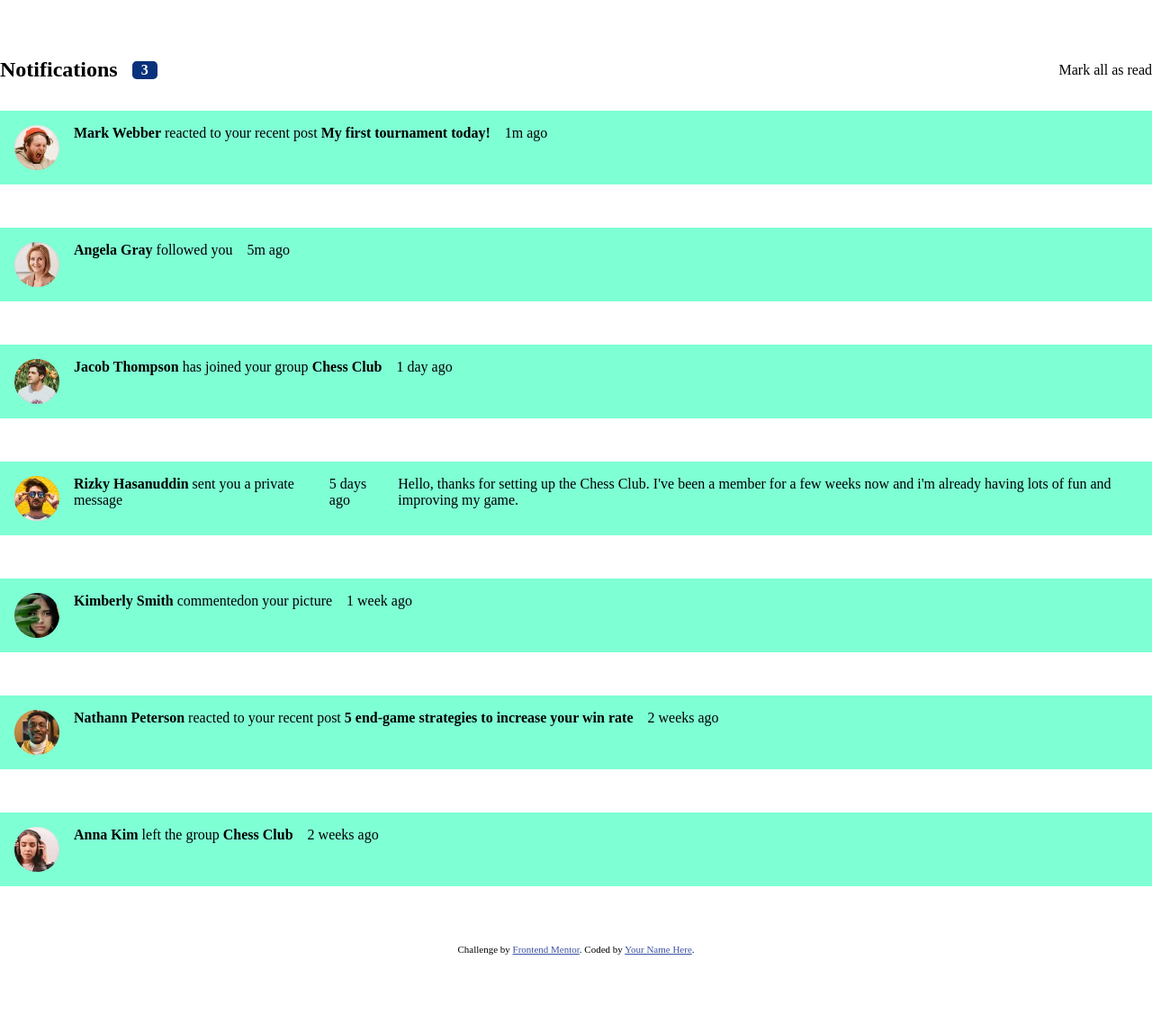
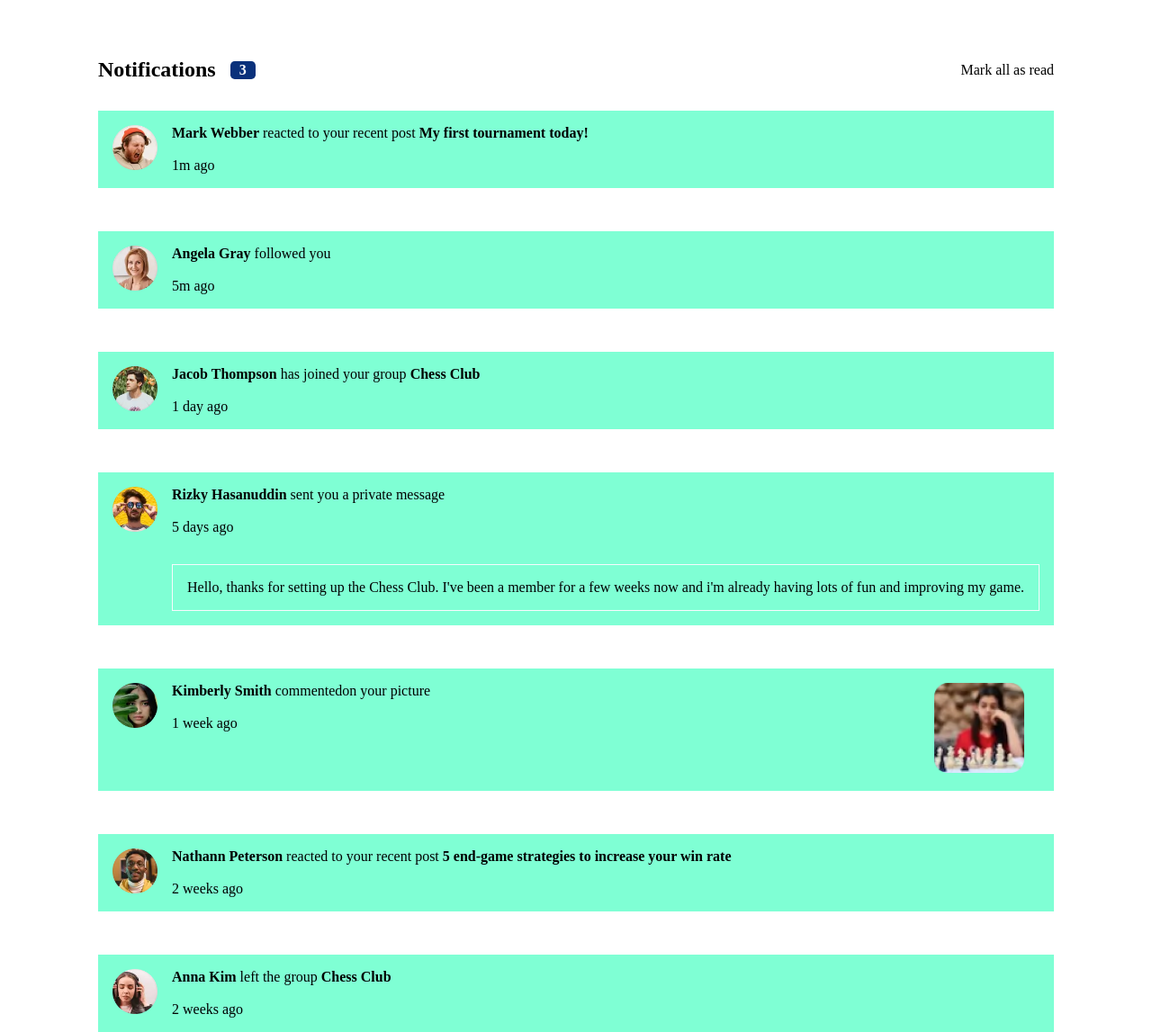
Before and after one commit to Erick384/Notifications-page, a plain HTML site: page index.html in a window 1280 px wide. Shown: the top 1147 px of the page at 90% size. Before the commit the page ends 1061 px from the top, so only its background shows below. Drawn offline with Linux system fonts and the light colour scheme.

Commit message:
Notifications-page Uploads

```diff
--- a/index.html
+++ b/index.html
@@ -53,37 +53,50 @@
             height="50px"
             width="50px"
           />
+          <div class="bdy2">
             <p>
               <b>Mark Webber</b> reacted to your recent post
               <b>My first tournament today!</b>
-          </p>
+            </p><br>
             <span>1m ago</span>
           </div>
+        </div>
+
+
         <div class="bdy">
           <img
             src="./assets/images/avatar-angela-gray.webp"
             height="50px"
             width="50px"
           />
-          <p><b>Angela Gray</b> followed you</p>
+          <div class="bdy2">
+            <p><b>Angela Gray</b> followed you</p><br>
             <span>5m ago</span>
           </div>
+        </div>
+
+
         <div class="bdy">
           <img
             src="./assets/images/avatar-jacob-thompson.webp"
             height="50px"
             width="50px"
           />
-          <p><b>Jacob Thompson</b> has joined your group <b>Chess Club</b></p>
+          <div class="bdy2">
+            <p><b>Jacob Thompson</b> has joined your group <b>Chess Club</b></p><br>
             <span>1 day ago</span>
           </div>
+        </div>
+
+
         <div class="bdy">
           <img
             src="./assets/images/avatar-rizky-hasanuddin.webp"
             height="50px"
             width="50px"
           />
-          <p><b>Rizky Hasanuddin</b> sent you a private message</p>
+          <div class="bdy2">
+            <p><b>Rizky Hasanuddin</b> sent you a private message</p><br>
             <span>5 days ago</span>
             <div class="rizky">
               <p>
@@ -93,14 +106,23 @@
               </p>
             </div>
           </div>
+        </div>
         <div class="bdy">
           <img
             src="./assets/images/avatar-kimberly-smith.webp"
             height="50px"
             width="50px"
           />
-          <p><b>Kimberly Smith</b> commentedon your picture</p>
+          <div class="bdykimberly">
+            <div class="bdy2">
+              <p><b>Kimberly Smith</b> commentedon your picture</p><br>
               <span>1 week ago</span>
+            </div>
+            <div class="kimberly">
+              <img src="./assets/images/image-chess.webp" height="100px" width="100px">
+            </div>
+          </div>
+
         </div>
         <div class="bdy">
           <img
@@ -108,11 +130,13 @@
             height="50px"
             width="50px"
           />
+          <div class="bdy2">
             <p>
               <b>Nathann Peterson</b> reacted to your recent post
               <b>5 end-game strategies to increase your win rate</b>
-          </p>
+            </p><br>
             <span>2 weeks ago</span>
+          </div>
         </div>
         <div class="bdy">
           <img
@@ -120,8 +144,10 @@
             height="50px"
             width="50px"
           />
-          <p><b>Anna Kim</b> left the group <b>Chess Club</b></p>
+          <div class="bdy2">
+            <p><b>Anna Kim</b> left the group <b>Chess Club</b></p><br>
             <span>2 weeks ago</span>
+          </div>
         </div>
       </div>
     </div>
--- a/style.css
+++ b/style.css
@@ -1,9 +1,9 @@
-*{
+* {
   margin: 0;
   padding: 0;
   box-sizing: border-box;
 }
-body{
+body {
   display: flex;
   flex-direction: column;
   gap: 4rem;
@@ -11,29 +11,40 @@ body{
   /* height: 100vh; */
   justify-content: center;
 }
-.container{
+.container {
   display: flex;
   flex-direction: column;
   gap: 2rem;
   margin-top: 4rem;
 }
-.heading{
+.heading {
   display: flex;
   justify-content: space-between;
   align-items: center;
 }
-.heading1{
+.heading1 {
   display: flex;
   gap: 1rem;
 }
-.body{
+.body {
   display: flex;
   flex-direction: column;
   gap: 3rem;
 }
-.bdy{
+.bdy {
   display: flex;
   gap: 1rem;
   background-color: aquamarine;
   padding: 1rem;
 }
+.rizky {
+  display: flex;
+  padding: 1rem;
+  margin-top: 2rem;
+  border: 1px solid hsl(210, 60%, 98%);
+}
+.bdykimberly {
+  display: flex;
+  flex-direction: row;
+  gap: 35rem;
+}
```
Lines whose indentation alone changed are shown as unchanged.
